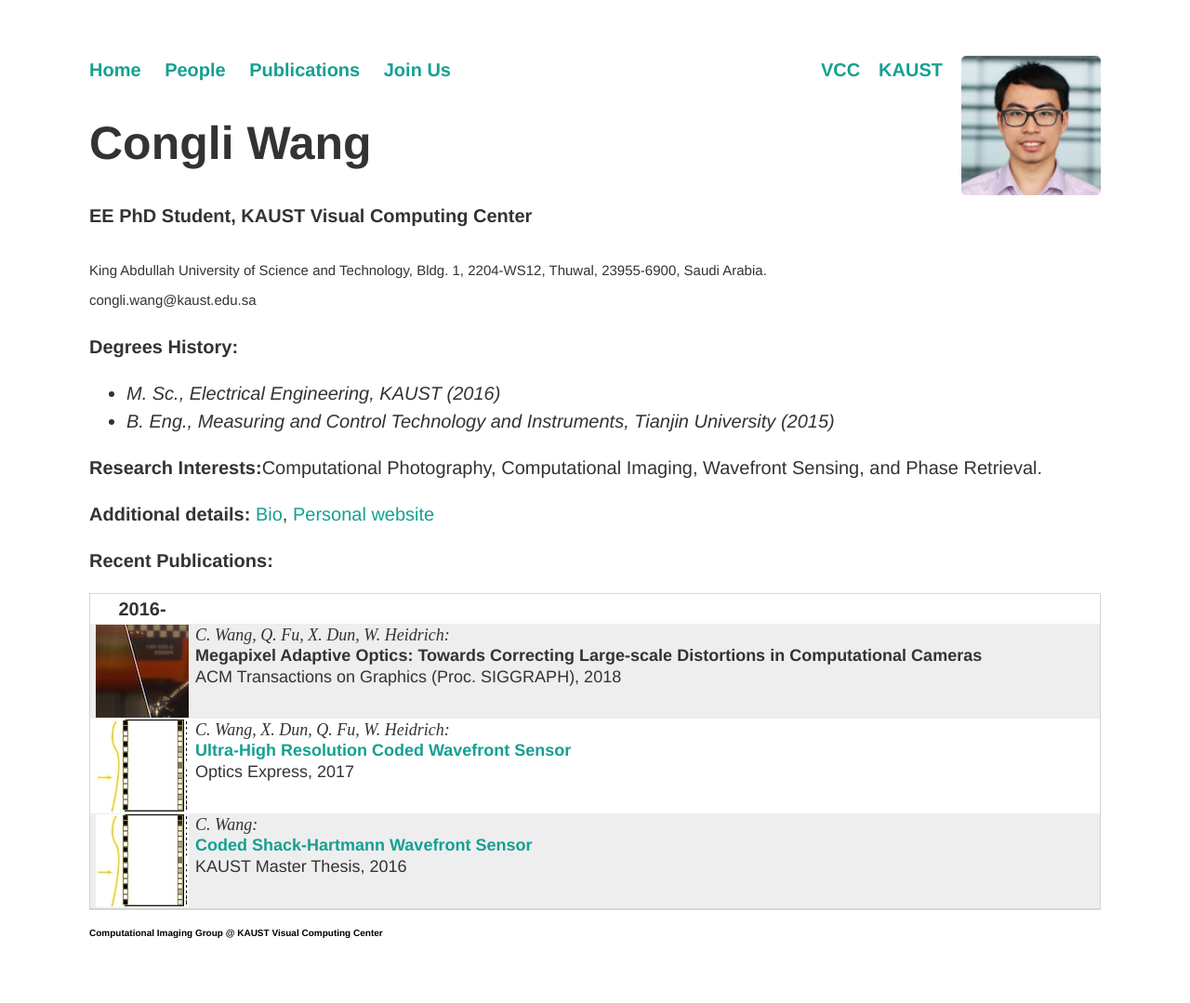
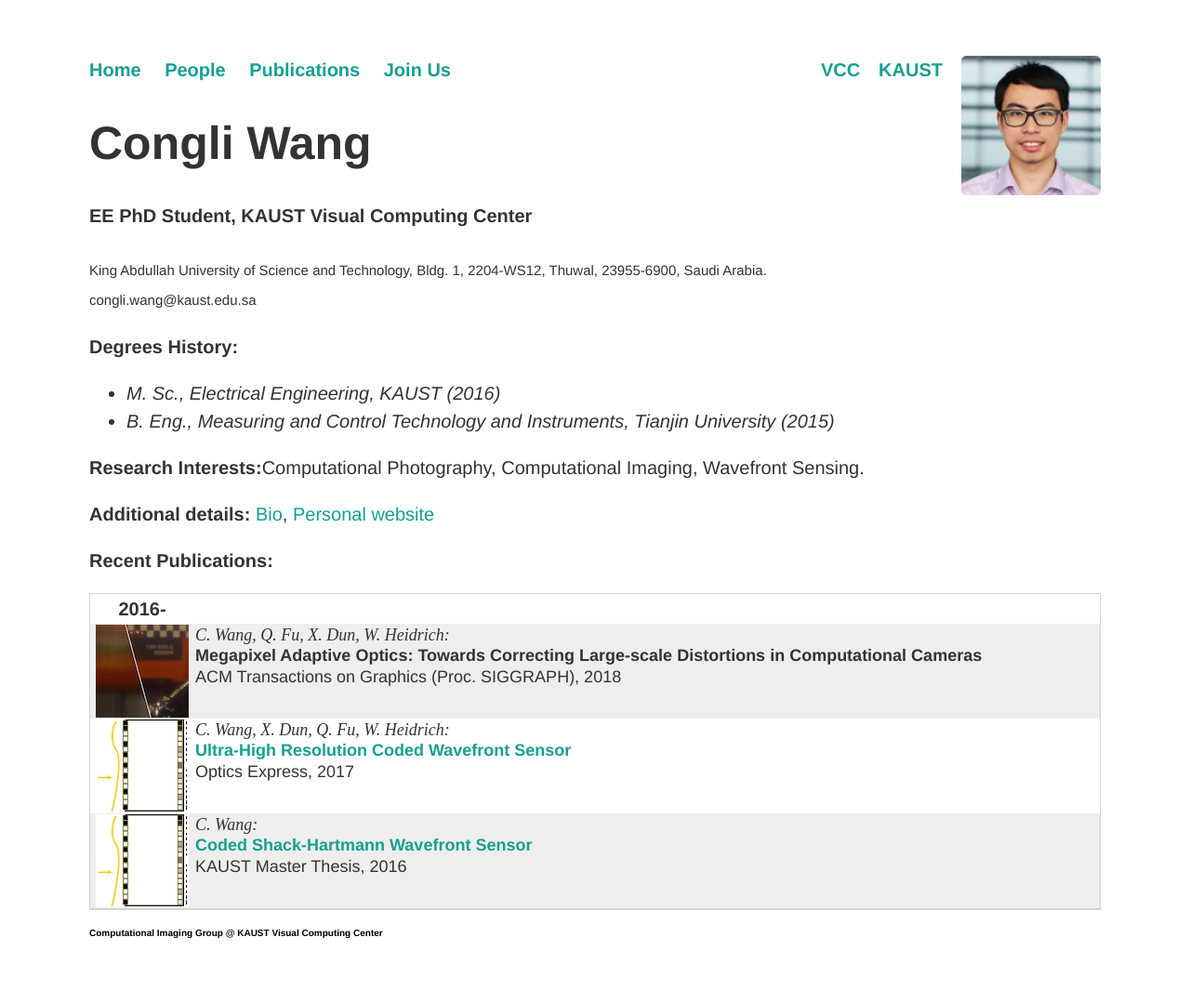
Before and after one commit to vccimaging/vccimaging.github.io, a Jekyll site: the page built from People/wangc/index.html, in a window 1280 px wide. Shown: the whole page at 93% size. Built offline with Jekyll 4.4.1, drawn with Linux system fonts in a browser that asks for light colours.

Commit message:
Update AO project site

```diff
--- a/People/wangc/index.html
+++ b/People/wangc/index.html
@@ -18,7 +18,7 @@ height: 150
 </ul>
 </em><p>
 
-<b>Research Interests:</b>Computational Photography, Computational Imaging, Wavefront Sensing, and Phase Retrieval.<p>
+<b>Research Interests:</b>Computational Photography, Computational Imaging, Wavefront Sensing.<p>
 
 <b>Additional details:</b> <a href=bio>Bio</a>, <a href="https://congliwang.github.io">Personal website</a> <p>
 
```
Also changed, not shown: Publications/Wang2018AdaptiveOptics/index.html (+5 -6 lines), 2 other files.
